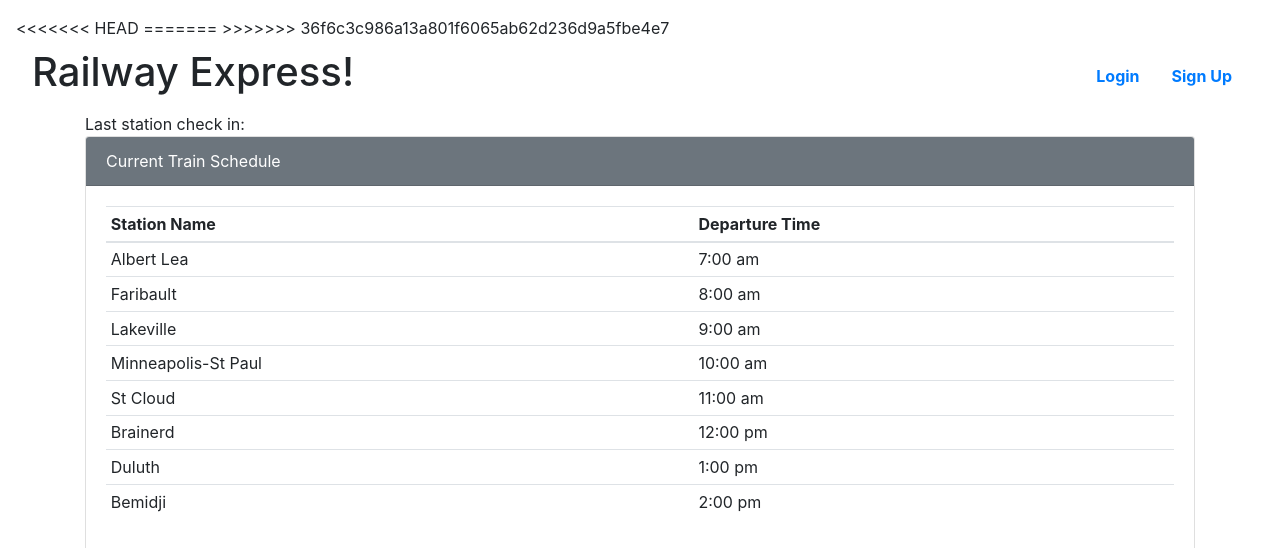
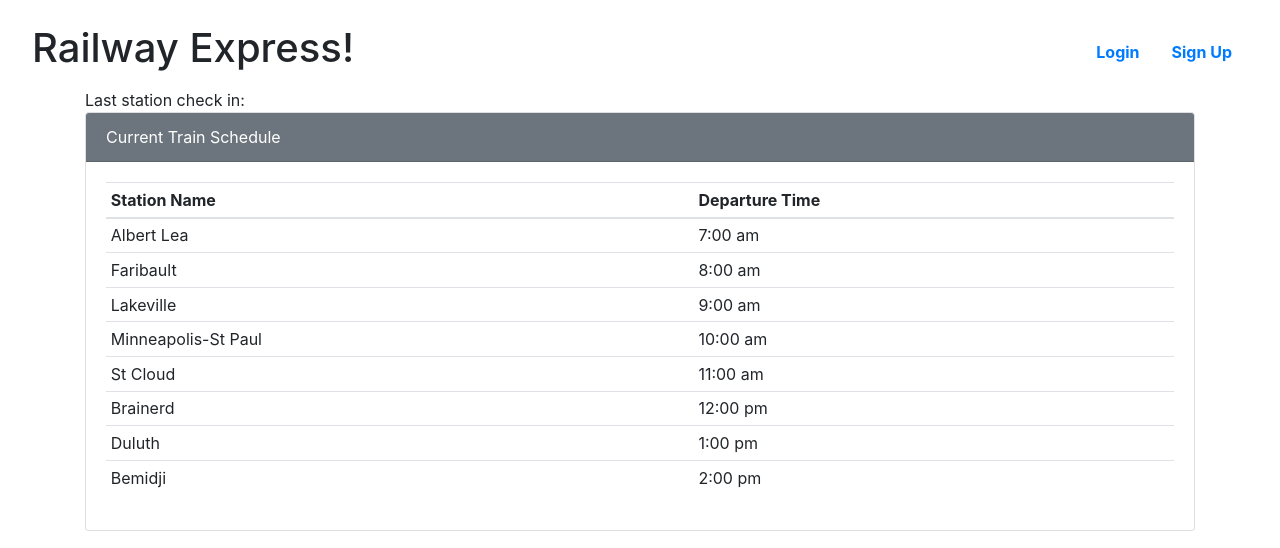
Before and after one commit to zacharyjg00/Railway-Express, a Node server app: page / in a window 1280 px wide. Shown: the top 548 px of the page. Run offline with Node 20, Linux system fonts and the light colour scheme; some libraries are stand-ins or nearby versions; grey boxes are pictures that could not be loaded.

Commit message:
Auto formatting

```diff
--- a/seeds/index.js
+++ b/seeds/index.js
@@ -11,7 +11,6 @@ const seedAll = async () => {
   await seedPassengers();
   console.log('\n----- PASSENGERS SEEDED -----\n');
 
-
   await seedStations();
   console.log('\n----- STATIONS SEEDED -----\n');
 
--- a/seeds/passenger-seeds.js
+++ b/seeds/passenger-seeds.js
@@ -23,7 +23,7 @@ const passengerData = [
   },
 ];
 
-const seedPassengers = () => Passenger.bulkCreate(passengerData, {validate: true,individualHooks: true} );
+const seedPassengers = () => Passenger.bulkCreate(passengerData, { validate: true, individualHooks: true });
 
 
 module.exports = seedPassengers;
--- a/views/layouts/main.handlebars
+++ b/views/layouts/main.handlebars
@@ -5,24 +5,18 @@
   <meta charset="utf-8">
   <meta name="viewport" content="width=device-width, initial-scale=1.0">
   <title>Railway Express!</title>
-<<<<<<< HEAD
-  <link rel="stylesheet" href="https://stackpath.bootstrapcdn.com/bootstrap/4.3.1/css/bootstrap.min.css" integrity="sha384-ggOyR0iXCbMQv3Xipma34MD+dH/1fQ784/j6cY/iJTQUOhcWr7x9JvoRxT2MZw1T" crossorigin="anonymous">
-  <link rel="stylesheet" type="css" href="/css/style.css">
+  <link rel="stylesheet" href="https://stackpath.bootstrapcdn.com/bootstrap/4.3.1/css/bootstrap.min.css"
+    integrity="sha384-ggOyR0iXCbMQv3Xipma34MD+dH/1fQ784/j6cY/iJTQUOhcWr7x9JvoRxT2MZw1T" crossorigin="anonymous">
   <link rel="stylesheet" href="https://cdnjs.cloudflare.com/ajax/libs/font-awesome/4.7.0/css/font-awesome.min.css">
+  <link rel="stylesheet" type="css" href="./public/css/style.css">
 </head>
-=======
-
-  <link rel="stylesheet" href="https://stackpath.bootstrapcdn.com/bootstrap/4.3.1/css/bootstrap.min.css">
-  <link rel="stylesheet" type="css" href="/public/css/style.css">
-</header>
->>>>>>> 36f6c3c986a13a801f6065ab62d236d9a5fbe4e7
 
 <body>
 
   <header>
     <div class="navbar navbar-light font-weight-bold">
       <h1 class="text-left">Railway Express!</h1>
-      <nav class ="nav justify-content-right" id="nav-text">
+      <nav class="nav justify-content-right" id="nav-text">
         {{#if logged_in}}
         <a class="nav-link" href="/profile">Passenger Profile</a>
         <a class="nav-link" href="/reservation">Reservation</a>
--- a/views/train.handlebars
+++ b/views/train.handlebars
@@ -2,7 +2,8 @@
   <div class="card-body">
     <h4 class="card-title">Current Passengers</h4>
     <p class="card-text">
-          Curious if your friends have booked a seat? Trying to avoid that annoying coworker? Check out our list below to view the train's current passengers. Don't worry, we won't tell!
+      Curious if your friends have booked a seat? Trying to avoid that annoying coworker? Check out our list below to
+      view the train's current passengers. Don't worry, we won't tell!
     </p>
     {{#each passengers as |passenger| }}
     <div>{{{passenger.first_name}}} {{{passenger.last_name}}}</div>
```
Also changed, not shown: server.js (+0 -8 lines), controllers/homeRoutes.js (line endings or trailing spaces), public/js/profile.js (line endings or trailing spaces), public/js/reservation.js (line endings or trailing spaces). Lines whose indentation alone changed are shown as unchanged.
